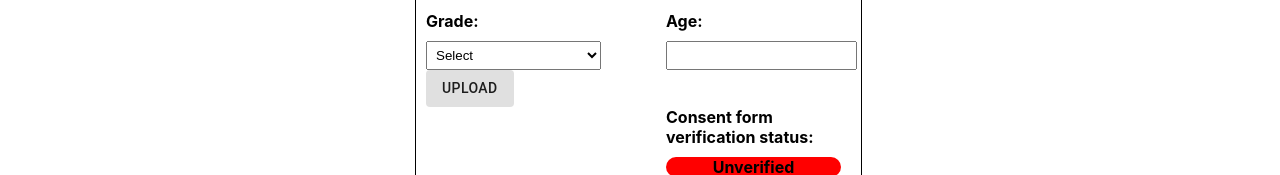
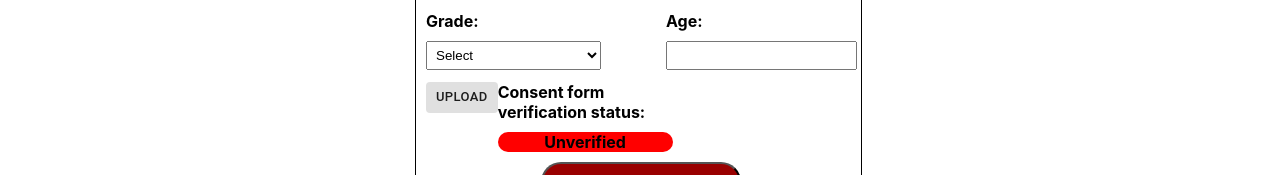
Before and after one commit to csc-536/tucson-math-circle-portal-, a React (Create React App) app in the folder frontend/: page /profile in a window 1280 px wide. Shown: the part 777-952 px from the top of the page. Built offline with nearby package versions, Linux system fonts and the light colour scheme; no server answers.

Commit message:
update for demo

```diff
--- a/frontend/src/allStudentsPage/moreInfo.js
+++ b/frontend/src/allStudentsPage/moreInfo.js
@@ -6,11 +6,6 @@ function MoreInfo({ sInfoTag, sInfo, student, account }) {
     return (
         <div>
             <h1>Student Info</h1>
-            <S3DownloadLink
-                fileType="consent"
-                id={student["id"]}
-                text="Download"
-            />
             <h4 className={sInfoTag}>First Name:</h4>
             <p className={sInfo}>{student["first_name"]}</p>
             <h4 className={sInfoTag}>Last Name:</h4>
@@ -19,6 +14,14 @@ function MoreInfo({ sInfoTag, sInfo, student, account }) {
             <p className={sInfo}>{student["grade"]}</p>
             <h4 className={sInfoTag}>Age:</h4>
             <p className={sInfo}>{student["age"]}</p>
+            <h4 className={sInfoTag}>Consent Form</h4>
+            <p className={sInfo}>
+                <S3DownloadLink
+                    fileType="consent"
+                    id={student["id"]}
+                    text="Download"
+                />
+            </p>
             <hr />
             <h1>Guardian Info</h1>
             {account["guardians"].map((guardian, i) => {
--- a/frontend/src/components/Meeting.js
+++ b/frontend/src/components/Meeting.js
@@ -23,8 +23,11 @@ const Meeting = forwardRef(
                 setRegistrations,
                 handleClose,
                 materials_uploaded,
+                past,
+                duration,
+                // zoom_password,
             },
-            past,
+            // past,
         },
         ref
     ) => {
@@ -61,34 +64,39 @@ const Meeting = forwardRef(
             }
             handleClose();
         };
-
+        console.log(materials_uploaded);
         console.log(past);
         return (
             <div ref={ref}>
                 <h2 id="meeting-title">Meeting</h2>
                 <h3 id="transition-modal-title">When is the meeting?</h3>
                 <p id="transition-modal-description">{date}</p>
+                <h3>How long is the meeting?</h3>
+                <p>{duration} Minutes</p>
                 <h3>What is the meeting level?</h3>
                 <p>{sessionLevel}</p>
                 <h3>What are the topics?</h3>
                 <p>{topic}</p>
+                <h3>How can I join?</h3>
+                <p>
+                    Join us on <a href={zoom_link}>Zoom</a> and{" "}
+                    <a href={miro_link}>Miro</a>
+                </p>
                 {materials_uploaded ? (
                     <>
-                        <h3>How can I join?</h3>
+                        <h3>Need meeting materials?</h3>
                         <p>
-                            Join us on <a href={zoom_link}>Zoom</a> and{" "}
-                            <a href={miro_link}>Miro</a>
+                            Download meeting materials{" "}
+                            <S3DownloadLink
+                                fileType="material"
+                                id={uuid}
+                                text="here"
+                            />
                         </p>
                     </>
                 ) : (
                     ""
                 )}
-
-                <h3>Need meeting materials?</h3>
-                <p>
-                    Download meeting materials{" "}
-                    <S3DownloadLink fileType="material" id={uuid} text="here" />
-                </p>
 
                 {student_notes !== null ? (
                     <>
--- a/frontend/src/components/MeetingCard.js
+++ b/frontend/src/components/MeetingCard.js
@@ -121,6 +121,9 @@ const MeetingCard = ({ meeting, past }) => {
                             materials_link,
                             student_notes,
                             registrations,
+                            materials_uploaded,
+                            duration,
+                            past,
                             setRegistrations,
                             handleClose,
                         }}
--- a/frontend/src/components/S3DownloadLink.js
+++ b/frontend/src/components/S3DownloadLink.js
@@ -16,6 +16,7 @@ const S3DownloadLink = ({ fileType, id, text }) => {
         };
         download();
     }, []);
+    console.log(url);
     return (
         <div>
             <a href={url}>{text}</a>
--- a/frontend/src/components/S3UploadInput.js
+++ b/frontend/src/components/S3UploadInput.js
@@ -47,10 +47,16 @@ const S3UploadInput = ({ callback, uploadedFileName = "" }) => {
                 onChange={handleFileOnChange}
             />
             <label htmlFor={id}>
-                <Button variant="contained" component="span" disableElevation>
+                <Button
+                    size="small"
+                    variant="contained"
+                    component="span"
+                    disableElevation
+                >
                     Upload
                 </Button>
             </label>
+            <br />
             <span>{selectedFile}</span>
         </div>
     );
--- a/frontend/src/pages/MeetingInfo.js
+++ b/frontend/src/pages/MeetingInfo.js
@@ -78,7 +78,7 @@ const MeetingInfo = () => {
                 materials_object_name,
                 materials_uploaded,
                 zoomPassword,
-                duration: getTimeDifferences(duration, date),
+                duration,
                 uuid,
                 students,
                 student_notes,
@@ -204,10 +204,10 @@ const MeetingInfo = () => {
     );
 };
 
-function getTimeDifferences(d1, d2) {
-    const diff = new Date(d1).getTime() - new Date(d2).getTime();
-    return diff / 1000 / 60;
-}
+// function getTimeDifferences(d1, d2) {
+//     const diff = new Date(d1).getTime() - new Date(d2).getTime();
+//     return diff / 1000 / 60;
+// }
 
 function getTime(d) {
     const date = new Date(d);
--- a/frontend/src/pages/NewMeeting.js
+++ b/frontend/src/pages/NewMeeting.js
@@ -25,7 +25,8 @@ const NewMeeting = () => {
         duration: "",
         topic: "",
         sessionLevel: "",
-        material: "",
+        materials_object_name: "",
+        materials_uploaded: false,
         zoomLink: "",
         miroLink: "",
         notes: "",
@@ -38,7 +39,8 @@ const NewMeeting = () => {
             zoomLink,
             sessionLevel,
             topic,
-            material,
+            materials_object_name,
+            materials_uploaded,
             miroLink,
             date,
             duration,
@@ -49,12 +51,14 @@ const NewMeeting = () => {
         try {
             const res = await addMeeting({
                 date_and_time: date,
-                duration: new Date(date.getTime() + toNumber(duration) * 60000),
+                duration,
                 zoom_link: zoomLink,
                 session_level: sessionLevel,
                 topic,
                 miro_link: miroLink,
                 meeting_password: "string",
+                materials_object_name,
+                materials_uploaded,
             });
             console.log(res.data);
             history.push("/meetings");
--- a/frontend/src/registration/registration.css
+++ b/frontend/src/registration/registration.css
@@ -125,3 +125,9 @@ select {
     padding-right: 100px;
     padding-bottom: 10px;
 }
+
+.consent-form {
+    display: flex;
+    justify-content: space-between;
+    margin-top: 150px;
+}
--- a/frontend/src/registration/registration.js
+++ b/frontend/src/registration/registration.js
@@ -35,7 +35,7 @@ function Registration({ update }) {
         last_name: "",
         grade: "",
         age: "",
-        selectedFile: null,
+        consent_form_object_name: null,
         verification_status: false,
     };
 
@@ -155,13 +155,16 @@ function Registration({ update }) {
     };
 
     const handleAddConsentForm = (objectKey, i) => {
-        // console.log(objectKey);
+        console.log(objectKey);
         // console.log(i);
-        if (form.students.length > 1) {
+        console.log(form.students.length);
+        if (form.students.length > 0) {
             const students = clone(form.students);
-            students[i].consent_form_object_name = objectKey;
+            students[i]["consent_form_object_name"] = objectKey;
+            console.log(students);
             setForm({ ...form, students });
         }
+        console.log(form);
     };
     console.log(form);
     /*
--- a/frontend/src/registration/studentInfo.js
+++ b/frontend/src/registration/studentInfo.js
@@ -14,7 +14,6 @@ function StudentInfo({
         last_name,
         grade,
         age,
-        selectedFile,
         verification_status,
         consent_form_object_name,
     },
@@ -130,8 +129,11 @@ function StudentInfo({
                     className="formInput"
                 />
             </label>
-            {consentMaterial_1}
-            {consentMaterial_2}
+            <div className="consent-form">
+                {consentMaterial_1}
+                {consentMaterial_2}
+            </div>
+
             {remStudentButton_1}
         </div>
     );
```
Lines whose indentation alone changed are shown as unchanged.
